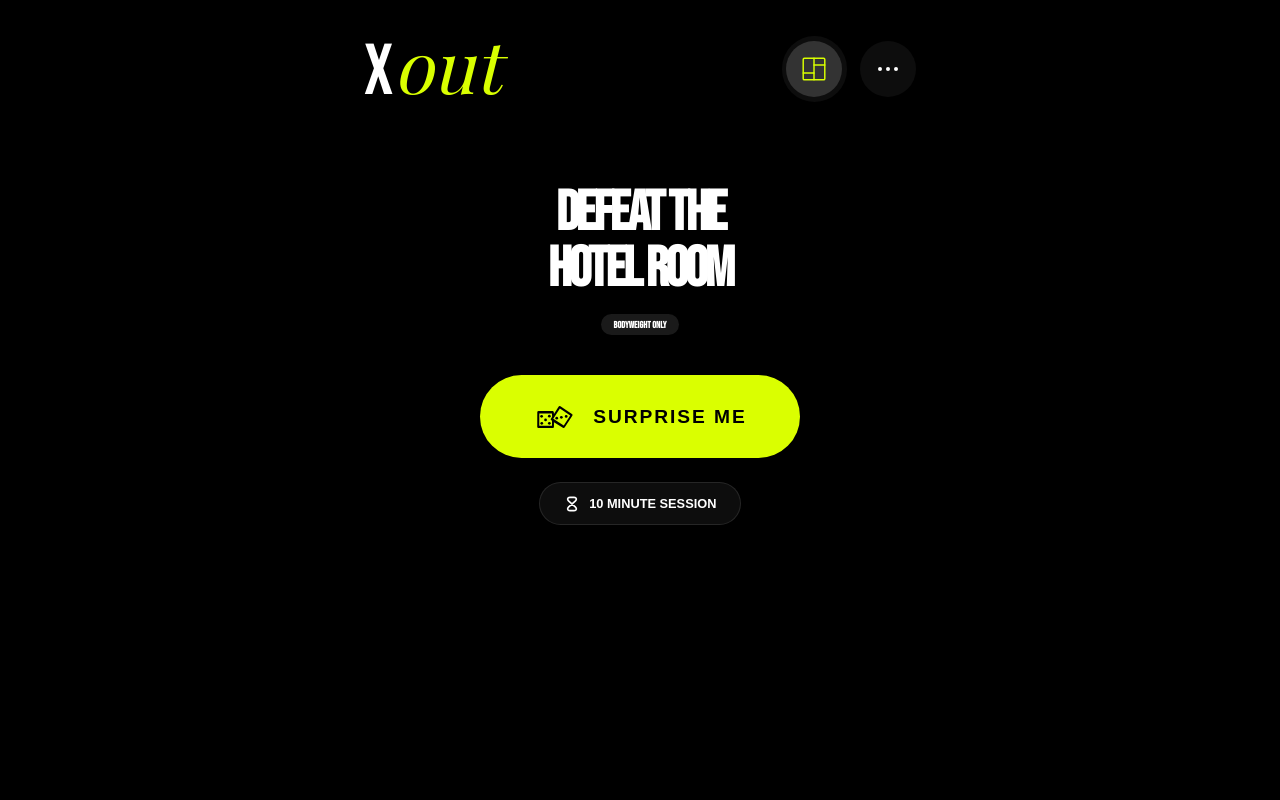
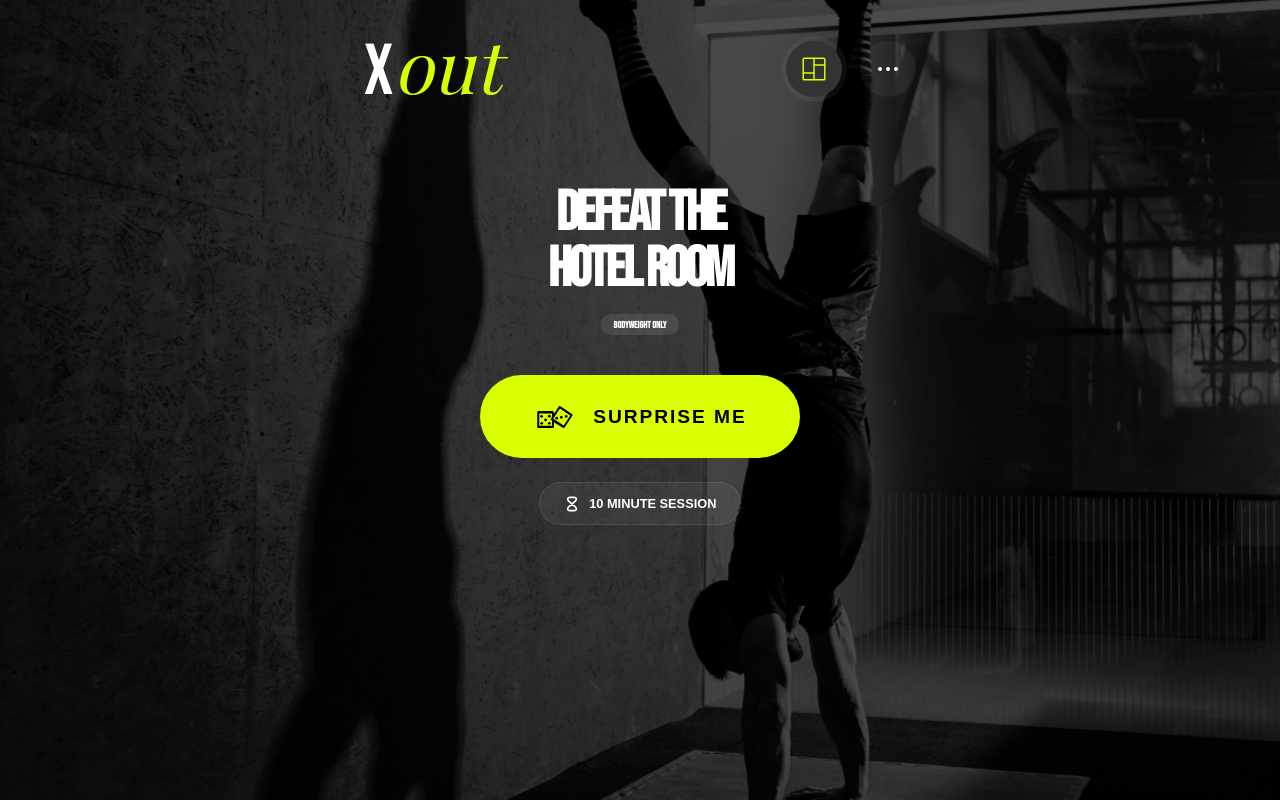
Before and after one commit to seccifabio/Xout, a Next.js app: page / in a window 1280 px wide. Built offline with nearby package versions, Linux system fonts and the light colour scheme; a web font is replaced by a local one.

Commit message:
Fix: Restore background image visibility by correcting Z-index stacking context.

```diff
--- a/src/app/globals.css
+++ b/src/app/globals.css
@@ -174,10 +174,11 @@ main {
   position: fixed;
   top: 0;
   left: 0;
-  width: 100%;
-  height: 100%;
-  z-index: -1;
+  width: 100vw;
+  height: 100vh;
+  z-index: 0;
   background: linear-gradient(rgba(0,0,0,0.7), rgba(0,0,0,0.7)), url('/Background.jpeg') center/cover no-repeat;
   animation: slowPan 40s ease-in-out infinite;
   pointer-events: none;
+  transform-origin: center;
 }
--- a/src/app/page.tsx
+++ b/src/app/page.tsx
@@ -567,7 +567,7 @@ export default function Home() {
         left: 0,
         right: 0,
         bottom: 0,
-        zIndex: 1
+        zIndex: 5
       }}>
         {!(isTraining || isPreparing) && (
           <header className="animate" style={{ marginBottom: "1.5rem", display: "flex", justifyContent: "space-between", alignItems: "center" }}>
```
